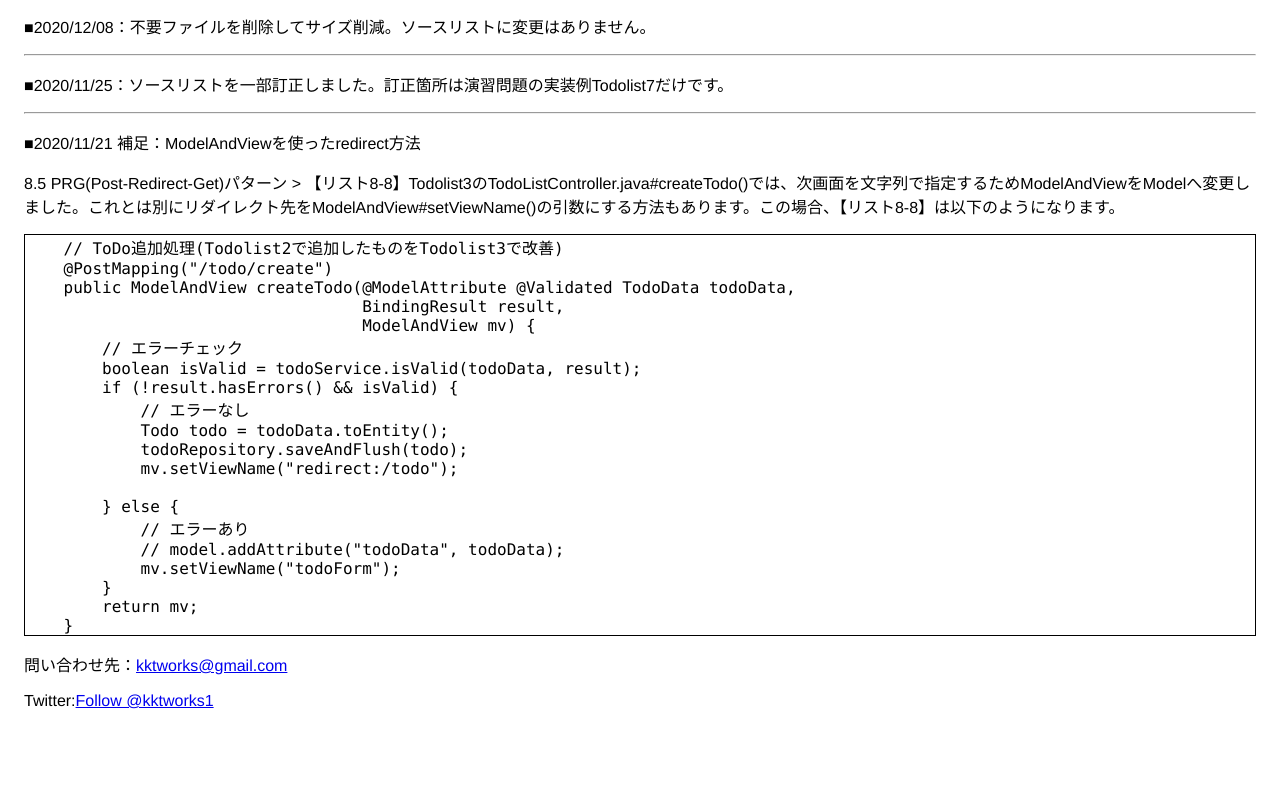
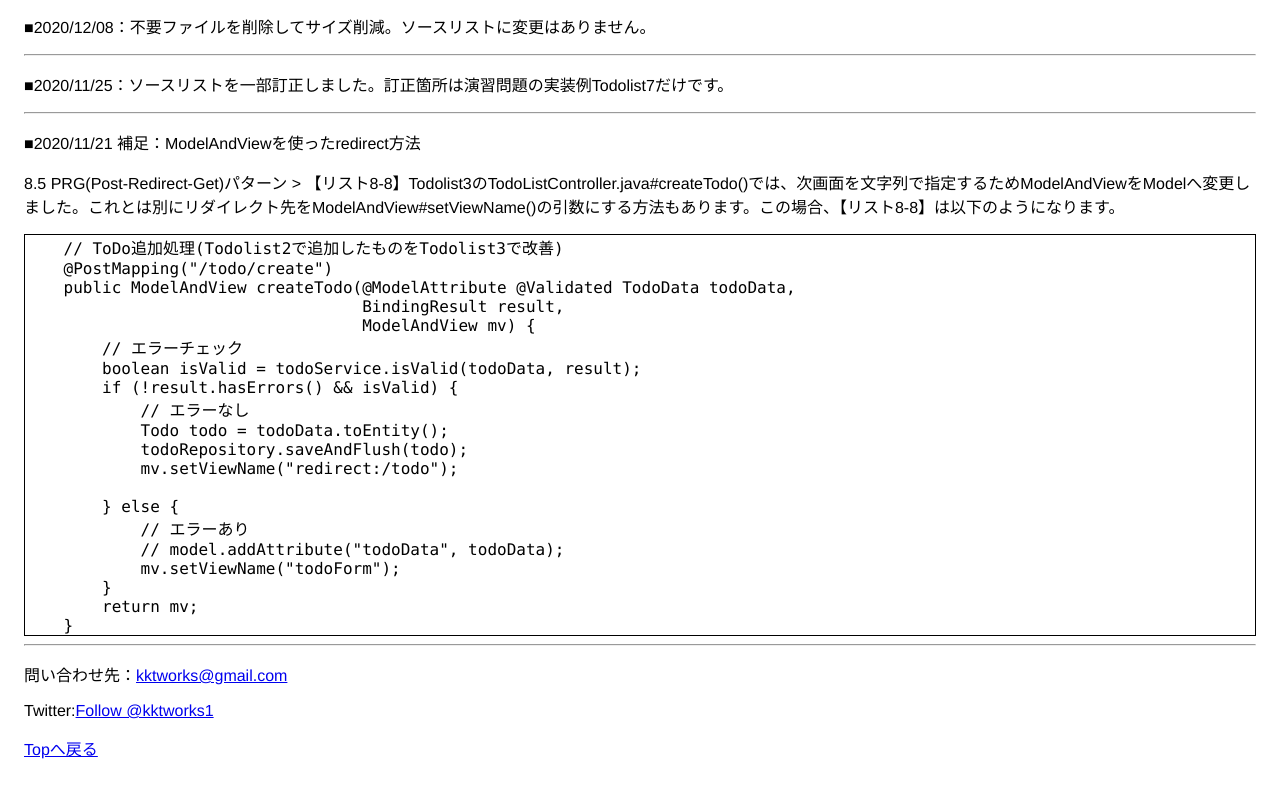
Before and after one commit to kktworks/kktworks.github.io, a plain HTML site: page iwas/iwas.html in a window 1280 px wide. Shown: the part 1363-2161 px from the top of the page. Before the commit the page ends 2113 px from the top, so only its background shows below. Drawn offline with Linux system fonts and the light colour scheme.

Commit message:
「Top」へ戻るリンク追加、フッター部統一

```diff
--- a/iwas/iwas.html
+++ b/iwas/iwas.html
@@ -110,7 +110,10 @@ margin:0px;
     }
 </pre>
 		</div>
+    <hr>
     <p>問い合わせ先：<a href="mailto:kktworks@gmail.com">kktworks@gmail.com</a></p>
 <p>Twitter:<a href="https://twitter.com/kktworks1?ref_src=twsrc%5Etfw" class="twitter-follow-button" data-show-count="false">Follow @kktworks1</a><script async src="https://platform.twitter.com/widgets.js" charset="utf-8"></script></p>
+<p>
+<a href="../index.html">Topへ戻る<a>
 </body>
 </html>
```
Also changed, not shown: SB3_1/SB3_1.html (+1 -0 lines), SB3_2/SB3_2.html (+1 -0 lines), index.html (+1 -0 lines), iwas2/iwas2.html (+2 -3 lines), iwas3/iwas3.html (+1 -0 lines).
